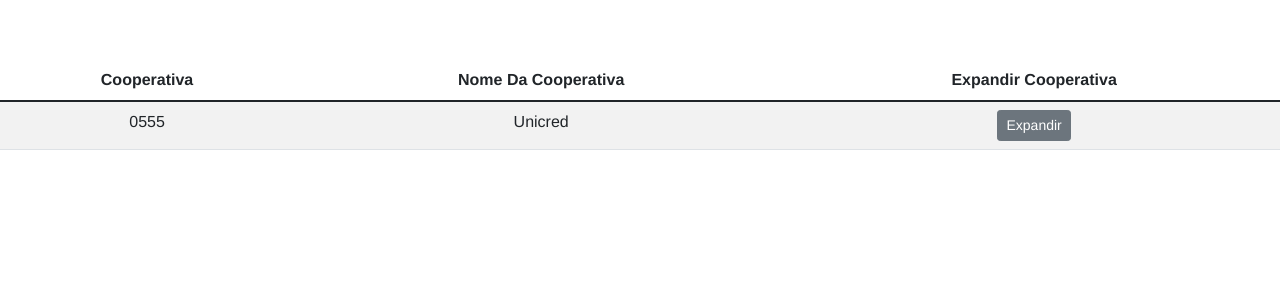
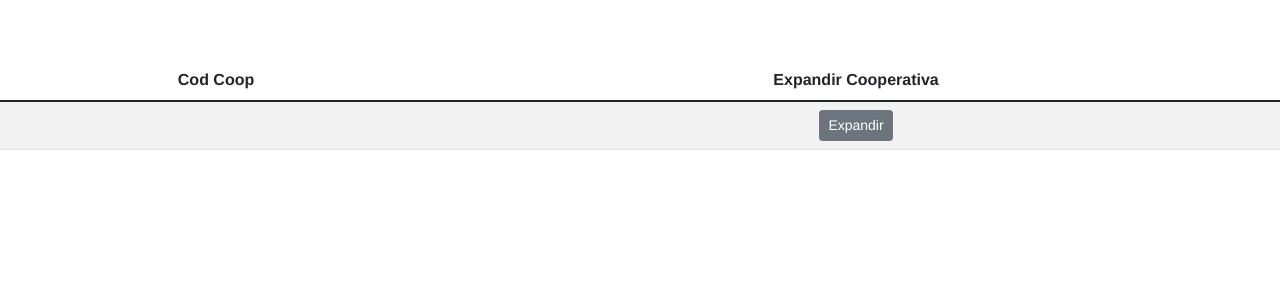
Before and after one commit to gabrielnunes96/vue-b-table-training, a Vue app: page / in a window 1280 px wide. Shown: the top 300 px of the page. Built offline with nearby package versions, Linux system fonts and the light colour scheme.

Commit message:
Att do JSON.

```diff
--- a/src/App.vue
+++ b/src/App.vue
@@ -1,6 +1,11 @@
 <template>
   <div id="app">
-    <b-table :items="items_cooperativa" :fields="fields_cooperativa" striped responsive="sm">
+    <b-table
+      :items="items"
+      :fields="fields_cooperativa"
+      striped
+      responsive="sm"
+    >
       <template #cell(expandir_cooperativa)="row">
         <b-button size="sm" @click="row.toggleDetails" class="cooperativa">
           {{ row.detailsShowing ? "Ocultar" : "Expandir" }}
@@ -18,7 +23,10 @@
 
             <template #row-details="">
               <b-card>
-                <b-table :items="items_tipoDeTransacao" :fields="fields_tipoDeTransacao">
+                <b-table
+                  :items="items_tipoDeTransacao"
+                  :fields="fields_tipoDeTransacao"
+                >
                   <template #cell(expandir_tipoDeTransacao)="row">
                     <b-button
                       size="sm"
@@ -28,7 +36,6 @@
                       {{ row.detailsShowing ? "Ocultar" : "Expandir" }}
                     </b-button>
                   </template>
-
                 </b-table>
               </b-card>
             </template>
@@ -45,42 +52,52 @@
   name: "App",
   data() {
     return {
-      fields_cooperativa: [
-        "cooperativa",
-        "nomeDaCooperativa",
-        "expandir_cooperativa",
-      ],
-      items_cooperativa: [
+      items: [
         {
-          cooperativa: "0555",
-          nomeDaCooperativa: "Unicred",
+          data: "15/07/2022",
+          listaCooperativas: {
+            codCoop: {
+              "0125": {
+                listaAgencias: {
+                  codAge: {
+                    456: {
+                      listaTransacoes: {
+                        tipoTrans: {
+                          compra: {},
+                          chargeback: {},
+                        },
+                      },
+                    },
+                    556: {},
+                    789: {},
+                  },
+                },
+              },
+              "65565": {
+                listaAgencias: {
+                  codAge: {
+                    456: {
+                      listaTransacoes: {
+                        tipoTrans: {
+                          compra: {},
+                          chargeback: {},
+                        },
+                      },
+                    },
+                    556: {},
+                    789: {},
+                  },
+                },
+              },
+            },
+          },
         },
       ],
-      fields_agencia: [
-        "agencia",
-        "nomeDaAgencia",
-        "cidadeDaAgencia",
-        "expandir_agencia"
-      ],
-      items_agencia: [
-        {
-          agencia: "teste1",
-          nomeDaAgencia: "Banco do Brasil 222",
-          cidadeDaAgencia: "Goiânia - GO",
-        },
-      ],
+      fields_cooperativa: ["codCoop", "expandir_cooperativa"],
+      fields_agencia: ["codAge", "expandir_agencia"],
       fields_tipoDeTransacao: [
-        "visaCredito",
-        "visaDebito",
-        "dataDoClearing",
+        "tipoTrans",
         //"expandir_tipoDeTransacao"
-      ],
-      items_tipoDeTransacao: [
-        {
-          visaCredito: "true",
-          visaDebito: "false",
-          dataDoClearing: "05/07/2022",
-        },
       ],
     };
   },
```
Also changed, not shown: JSON_teste.txt.
